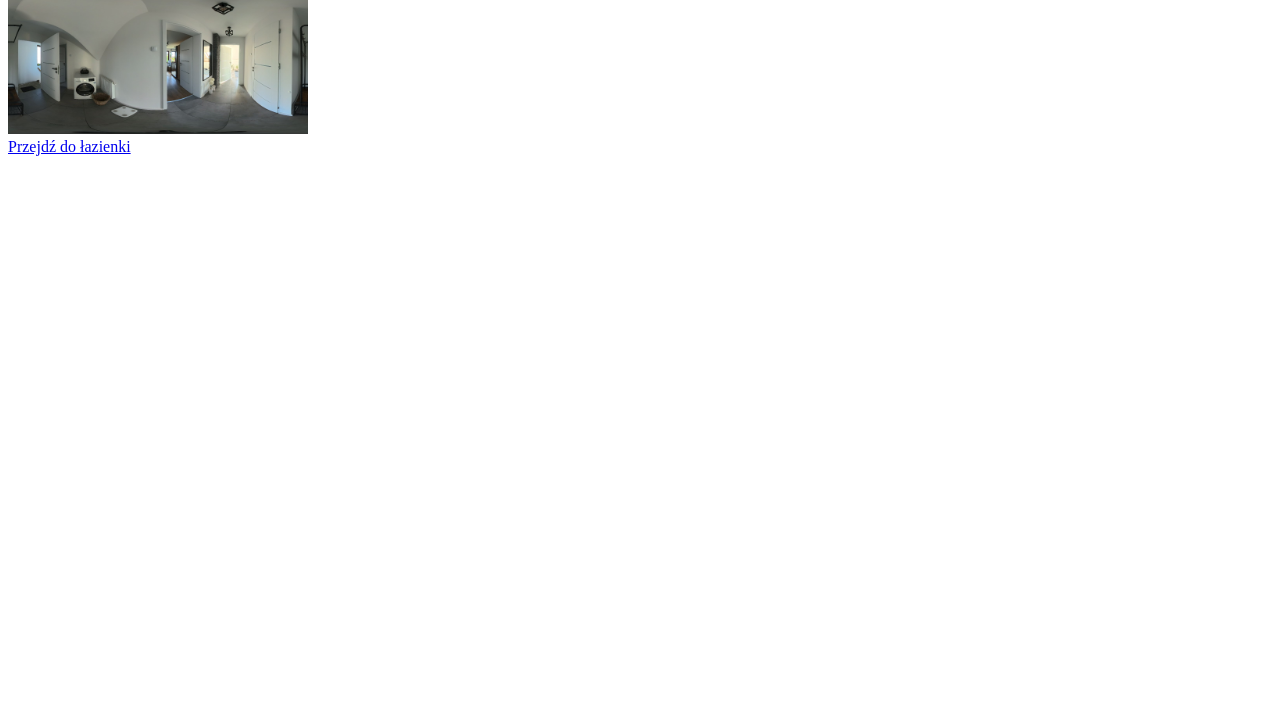
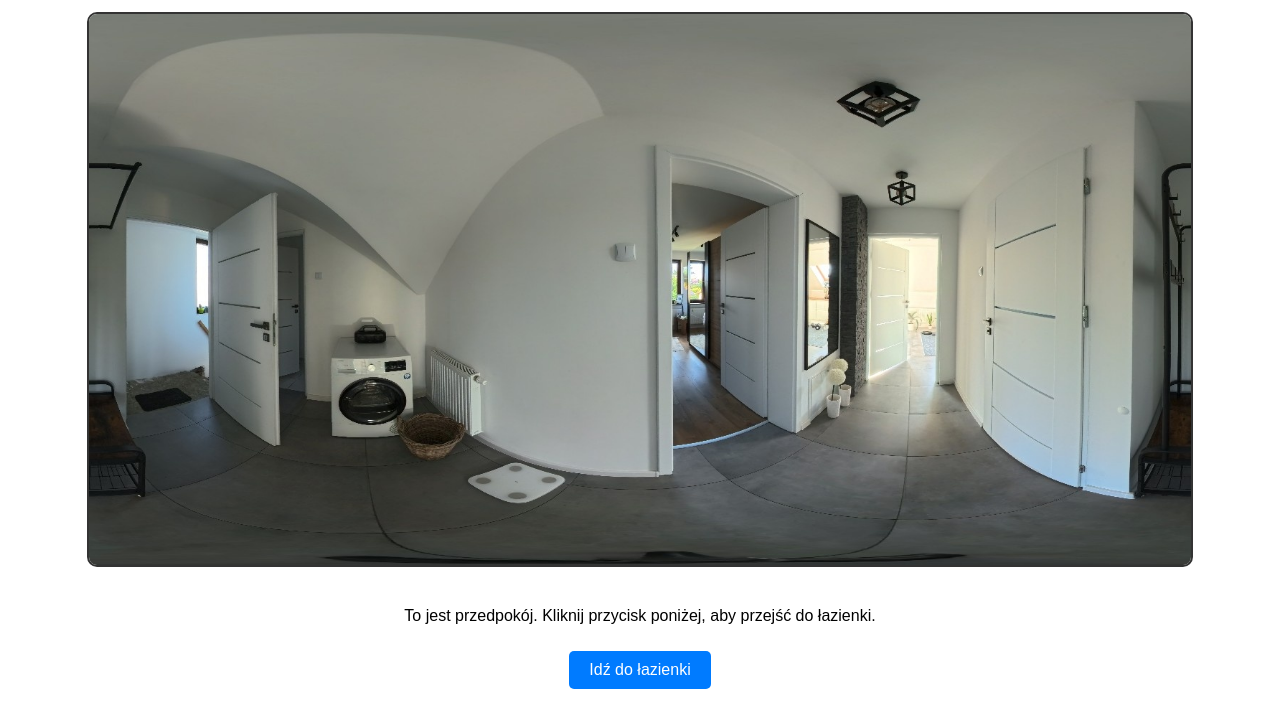
Before and after one commit to krolikexc/Wirtualny-Spacer-, a plain HTML site: page index.html in a window 1280 px wide. Shown: the part 96-823 px from the top of the page. Before the commit the page ends 800 px from the top, so only its background shows below. Drawn offline with Linux system fonts and the light colour scheme.

Commit message:
index.html

```diff
--- a/index.html
+++ b/index.html
@@ -3,11 +3,34 @@
 <head>
   <meta charset="UTF-8">
   <title>Wirtualny Spacer</title>
+  <style>
+    body {
+      font-family: Arial, sans-serif;
+      text-align: center;
+      padding: 20px;
+    }
+    img {
+      max-width: 90%;
+      height: auto;
+      border: 2px solid #333;
+      border-radius: 10px;
+      margin-bottom: 20px;
+    }
+    a {
+      display: inline-block;
+      margin: 10px;
+      padding: 10px 20px;
+      background-color: #007bff;
+      color: white;
+      text-decoration: none;
+      border-radius: 5px;
+    }
+  </style>
 </head>
 <body>
-  <h1>Witaj w wirtualnym spacerze!</h1>
-  <img src="hall.jpg" alt="Przedpokój" width="300">
-  <br>
-  <a href="bathroom.jpg">Przejdź do łazienki</a>
+  <h1>Przedpokój</h1>
+  <img src="hall.jpg" alt="Przedpokój">
+  <p>To jest przedpokój. Kliknij przycisk poniżej, aby przejść do łazienki.</p>
+  <a href="bathroom.html">Idź do łazienki</a>
 </body>
 </html>
```
